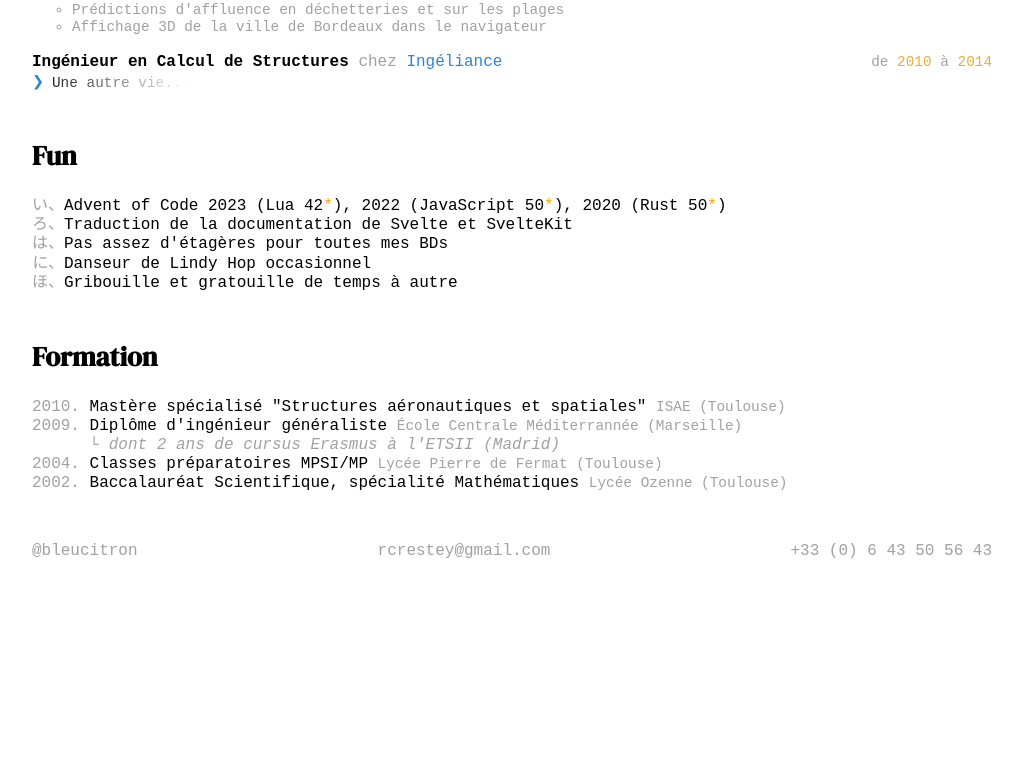
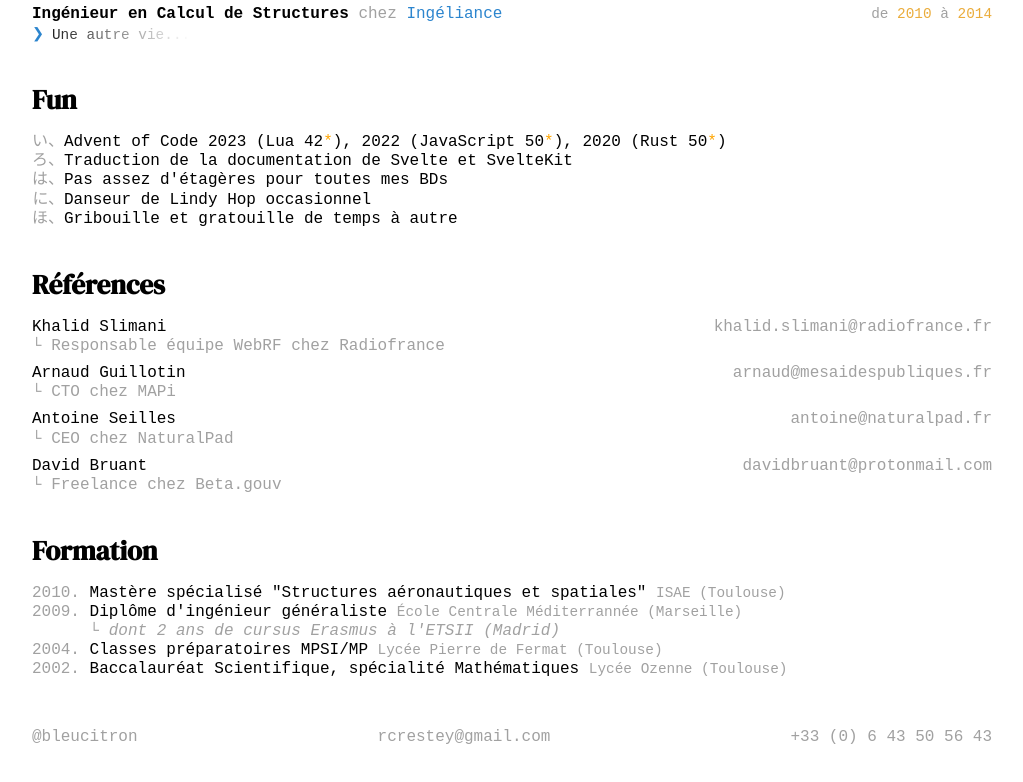
Before and after one commit to bleucitron/resume, a SvelteKit app: page / in a window 1280 px wide. Shown: the part 1078-1860 px from the top of the page, without its empty margins (128-1151 px from the left). Before the commit the page ends 1703 px from the top, so only its background shows below. Built offline with nearby package versions, Linux system fonts and the light colour scheme; a web font is replaced by a local one.

Commit message:
add references

```diff
--- a/src/lib/assets/index.css
+++ b/src/lib/assets/index.css
@@ -65,7 +65,7 @@ footer {
 h1,
 h2,
 h3 {
-	margin-block: 3rem 1.5rem;
+	margin-block: 2.5rem 1rem;
 	font-family: var(--title-font);
 }
 
@@ -78,6 +78,10 @@ a {
 	text-decoration: none;
 }
 
+address {
+	font-style: normal;
+}
+
 @page {
 	margin: 1.5cm 2cm;
 	size: A4;
--- a/src/lib/components/Header.svelte
+++ b/src/lib/components/Header.svelte
@@ -27,8 +27,6 @@
 
 <style>
 	.Header {
-		margin-bottom: 1rem;
-
 		section {
 			display: flex;
 			justify-content: space-between;
--- /dev/null
+++ b/src/lib/components/References.svelte
@@ -0,0 +1,54 @@
+<script lang="ts">
+	import type { Reference } from '$lib/types';
+
+	type Props = {
+		references: Reference[];
+	};
+
+	const { references }: Props = $props();
+</script>
+
+<ul class="References">
+	{#each references as { name, position, company, email } (email)}
+		<li>
+			<address>
+				<span class="name">{name}</span>
+				<a href="mailto:{email}">{email}</a>
+			</address>
+			<p>└ {position} chez {company}</p>
+		</li>
+	{/each}
+</ul>
+
+<style>
+	.References {
+		padding: 0;
+		list-style: none;
+		color: var(--grey);
+
+		li {
+			margin-block: 0.5rem;
+		}
+
+		.name {
+			color: black;
+		}
+
+		a {
+			&:hover {
+				color: white;
+				background: var(--grey);
+			}
+		}
+
+		address {
+			display: inline-flex;
+			justify-content: space-between;
+			width: 100%;
+		}
+
+		p {
+			margin: 0;
+		}
+	}
+</style>
--- a/src/lib/data.json
+++ b/src/lib/data.json
@@ -206,6 +206,32 @@
 		{ "year": 2022, "lang": "javascript", "score": 50 },
 		{ "year": 2020, "lang": "rust", "score": 50 }
 	],
+	"references": [
+		{
+			"name": "Khalid Slimani",
+			"email": "khalid.slimani@radiofrance.fr",
+			"position": "Responsable équipe WebRF",
+			"company": "Radiofrance"
+		},
+		{
+			"name": "Arnaud Guillotin",
+			"email": "arnaud@mesaidespubliques.fr",
+			"position": "CTO",
+			"company": "MAPi"
+		},
+		{
+			"name": "Antoine Seilles",
+			"email": "antoine@naturalpad.fr",
+			"position": "CEO",
+			"company": "NaturalPad"
+		},
+		{
+			"name": "David Bruant",
+			"email": "davidbruant@protonmail.com",
+			"position": "Freelance",
+			"company": "Beta.gouv"
+		}
+	],
 	"education": [
 		{
 			"title": "Mastère spécialisé \"Structures aéronautiques et spatiales\"",
--- a/src/routes/+page.svelte
+++ b/src/routes/+page.svelte
@@ -5,11 +5,21 @@
 	import Stack from '$lib/components/Stack.svelte';
 	import { isLang } from '$lib/icons';
 	import Education from '$lib/components/Education.svelte';
+	import References from '$lib/components/References.svelte';
 
 	const { data } = $props();
 
-	const { title, description, personal_info, stack, positions, hobbies, aoc, education } =
-		$derived(data);
+	const {
+		title,
+		description,
+		personal_info,
+		stack,
+		positions,
+		hobbies,
+		aoc,
+		education,
+		references,
+	} = $derived(data);
 	const { name, birth_date } = $derived(personal_info);
 
 	const aocStack = $derived(aoc.map((instance) => instance.lang).filter(isLang));
@@ -48,6 +58,11 @@
 				</li>
 			{/each}
 		</ul>
+	</section>
+
+	<section>
+		<h3>Références</h3>
+		<References {references} />
 	</section>
 
 	<section>
@@ -100,7 +115,6 @@
 	address {
 		display: flex;
 		justify-content: space-between;
-		font-style: normal;
 
 		a {
 			&:hover,
```
Also changed, not shown: src/lib/types.ts (+7 -0 lines).
